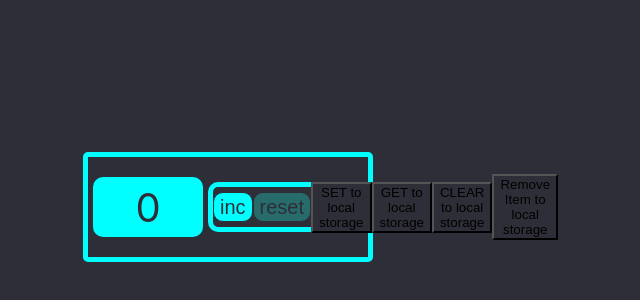
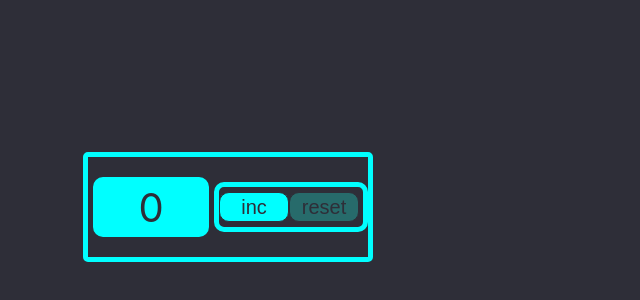
Before and after one commit to dktwho/counter, a React (Create React App) app: page / in a window 1280 px wide. Shown: the part 148-448 px from the top of the page, without its empty margins (217-857 px from the left). Built offline with nearby package versions, Linux system fonts and the light colour scheme.

Commit message:
comment get, clear, remove, add useEffect with dependencies counter for sync change counter with set localStorage the same value counter

```diff
--- a/src/App.tsx
+++ b/src/App.tsx
@@ -1,4 +1,4 @@
-import React, {useState} from 'react';
+import React, {useEffect, useState} from 'react';
 import './App.css';
 import {Button} from "./components/Button";
 import s from './App.module.css'
@@ -11,10 +11,15 @@ function App() {
     let maxCountValue = 5
     const [counter, setCounter] = useState<number>(initCountValue)
 
+    useEffect(() => {
+        setLocalStorageHandler()
+    }, [counter])
+
 
     const increment = () => {
         if (counter < maxCountValue) {
             setCounter(prev => counter + 1)
+            localStorage.setItem('counterValue', JSON.stringify(counter))
         }
     }
 
@@ -23,7 +28,7 @@ function App() {
     }
     const setLocalStorageHandler = () => {
         localStorage.setItem('counterValue', JSON.stringify(counter))
-        localStorage.setItem('counterValue + 1', JSON.stringify(counter + 1))
+        // localStorage.setItem('counterValue + 1', JSON.stringify(counter + 1))
     }
 
     const getLocalStorageHandler = () => {
@@ -34,14 +39,16 @@ function App() {
         }
     }
 
-    const clearLocalStorageHandler = () => {
-        localStorage.clear()
-        setCounter(initCountValue)
-    }
 
-    const removeItemFromLocalStorageHandler = () => {
-        localStorage.removeItem('counterValue + 1')
-    }
+
+    // const clearLocalStorageHandler = () => {
+    //     localStorage.clear()
+    //     setCounter(initCountValue)
+    // }
+    //
+    // const removeItemFromLocalStorageHandler = () => {
+    //     localStorage.removeItem('counterValue + 1')
+    // }
 
 
     return (
@@ -52,10 +59,10 @@ function App() {
                         callback={increment}/>
                 <Button className={counter === initCountValue ? s.btnDisabled : s.btnActive} title={'reset'}
                         callback={reset}/>
-                <button onClick={setLocalStorageHandler}>SET to local storage</button>
-                <button onClick={getLocalStorageHandler}>GET to local storage</button>
-                <button onClick={clearLocalStorageHandler}>CLEAR to local storage</button>
-                <button onClick={removeItemFromLocalStorageHandler}>Remove Item to local storage</button>
+                {/*<button onClick={setLocalStorageHandler}>SET to local storage</button>*/}
+                {/*<button onClick={getLocalStorageHandler}>GET to local storage</button>*/}
+                {/*<button onClick={clearLocalStorageHandler}>CLEAR to local storage</button>*/}
+                {/*<button onClick={removeItemFromLocalStorageHandler}>Remove Item to local storage</button>*/}
 
             </div>
         </div>
```
